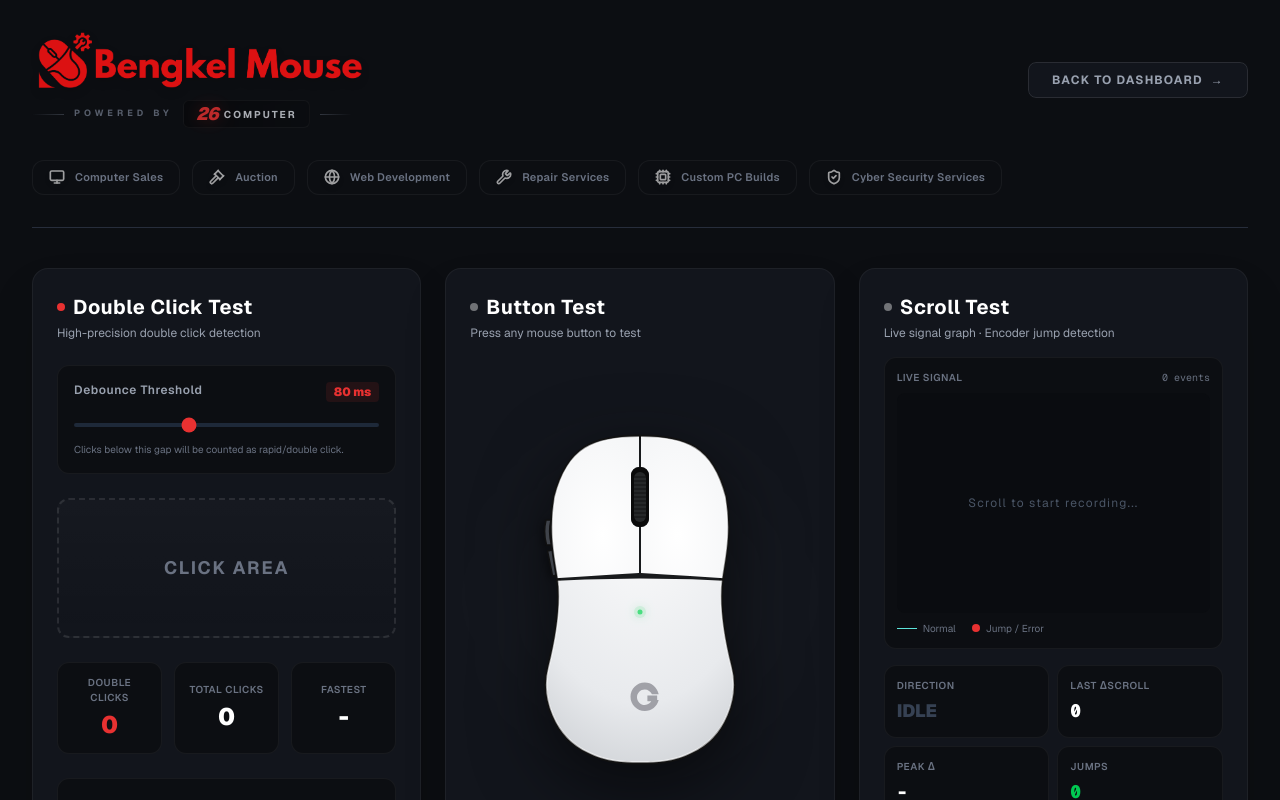
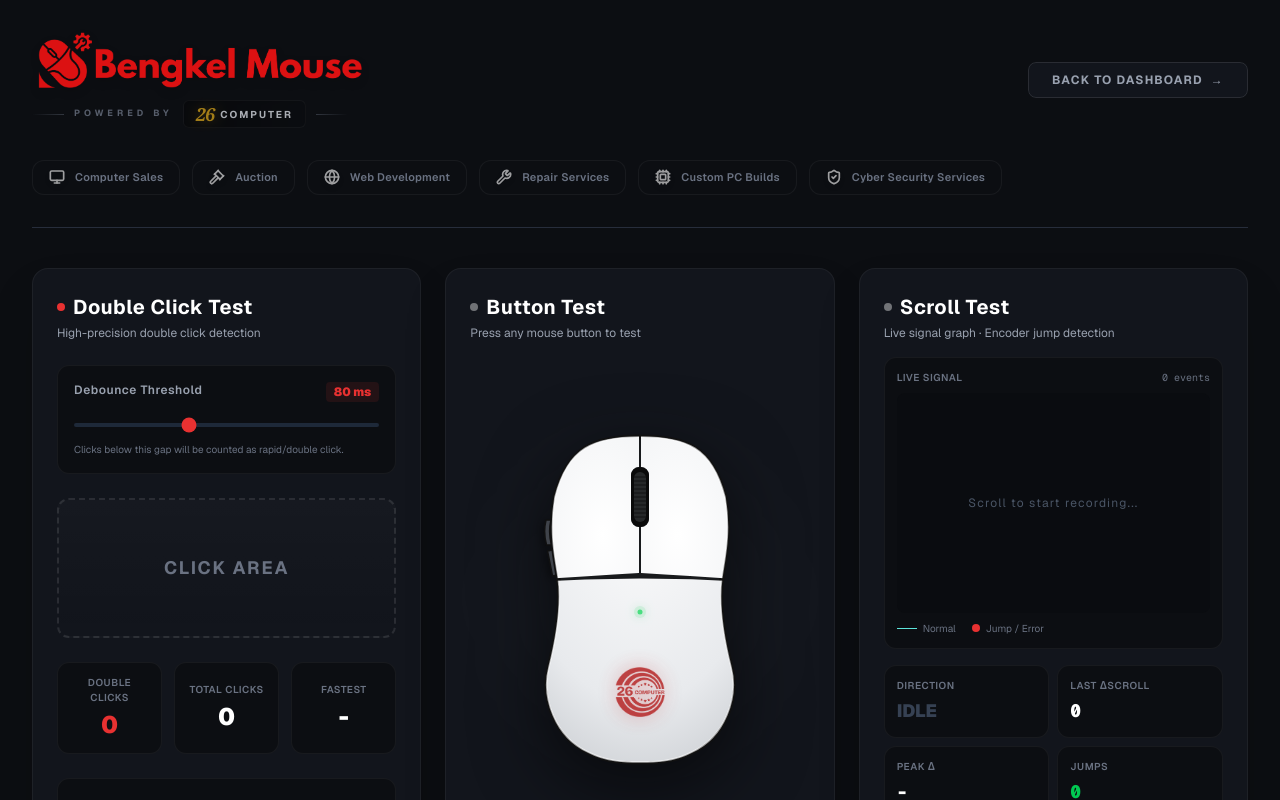
Before and after one commit to NathanChandra202/Web-Admin, a Next.js app: page /tester in a window 1280 px wide. Shown: the top 800 px of the page. Built offline with nearby package versions, Linux system fonts and the light colour scheme.

Commit message:
Revsi 8/27/2026

```diff
--- a/app/tester/page.tsx
+++ b/app/tester/page.tsx
@@ -37,7 +37,16 @@
                 <div className="h-[1px] w-8 bg-gradient-to-r from-transparent to-gray-500/50 hidden md:block"></div>
                 <span className="text-[9px] tracking-[4px] uppercase text-gray-500 font-bold">Powered By</span>
                 <div className="flex items-center gap-1.5 px-3 py-1 bg-gradient-to-r from-black/40 to-black/10 rounded-md border border-white/5 shadow-inner">
-                  <span className="text-[#e83131] font-black italic text-lg leading-none tracking-tighter drop-shadow-[0_0_8px_rgba(232,49,49,0.3)]">26</span>
+                  <span
+                    className="font-black italic text-lg leading-none tracking-tighter"
+                    style={{
+                      fontFamily: 'Georgia, "Times New Roman", serif',
+                      color: '#C8991A',
+                      textShadow: '0 0 14px rgba(200,153,26,0.45)',
+                    }}
+                  >
+                    26
+                  </span>
                   <span className="text-gray-300 font-bold text-[10px] tracking-[0.2em] uppercase">Computer</span>
                 </div>
                 <div className="h-[1px] w-8 bg-gradient-to-l from-transparent to-gray-500/50 hidden md:block"></div>
--- a/components/tester/ButtonTest.tsx
+++ b/components/tester/ButtonTest.tsx
@@ -239,9 +239,9 @@
           <circle cx="100" cy="195" r="2.5" fill="#4ade80" style={{ filter: 'drop-shadow(0 0 6px #4ade80)' }} />
           <circle cx="100" cy="195" r="6" fill="#4ade80" opacity="0.15" />
 
-          {/* ===== LOGITECH G LOGO ===== */}
-          <g transform="translate(100, 275)" opacity="0.6">
-            <path d="M16 5C9.9 5 5 9.9 5 16s4.9 11 11 11c5.2 0 9.5-3.6 10.7-8.5h-5.2c-.9 2.2-3.1 3.8-5.5 3.8-3.3 0-6-2.7-6-6s2.7-6 6-6c2.4 0 4.6 1.6 5.5 3.8h5.2C25.5 8.6 21.2 5 16 5zm2 10v4.5h7.5V15H18z" fill="#71717a" transform="translate(-16, -16) scale(1.3)" />
+          {/* ===== 26 COMPUTER LOGO ===== */}
+          <g transform="translate(75, 250)">
+            <image href="/logo-26-computer.png" width="50" height="50" style={{ filter: 'drop-shadow(0 0 10px rgba(180, 20, 20, 0.4))', opacity: 0.8 }} />
           </g>
         </svg>
       </div>
```
Also changed, not shown: public/logo-26-computer.png (added).
